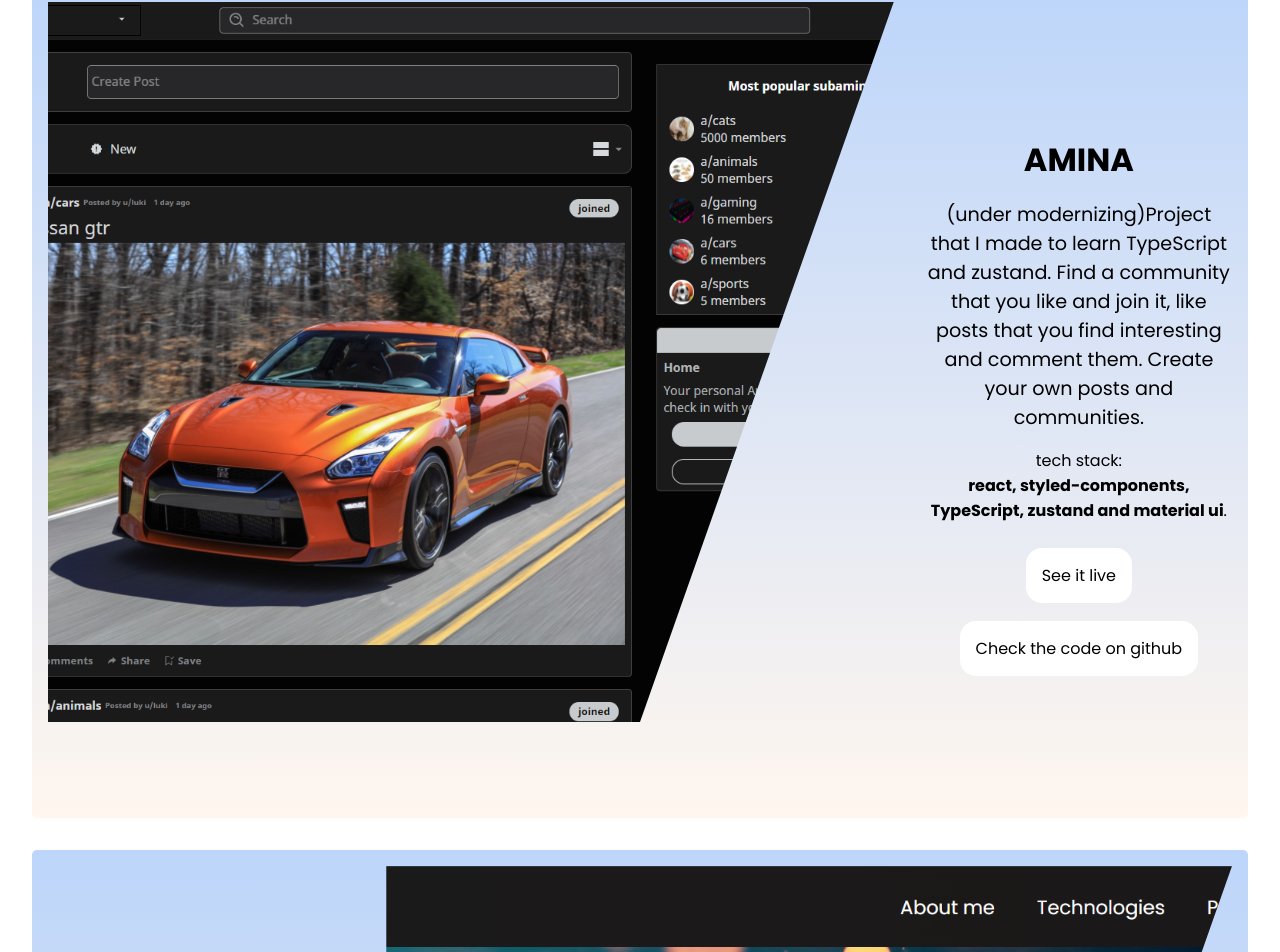
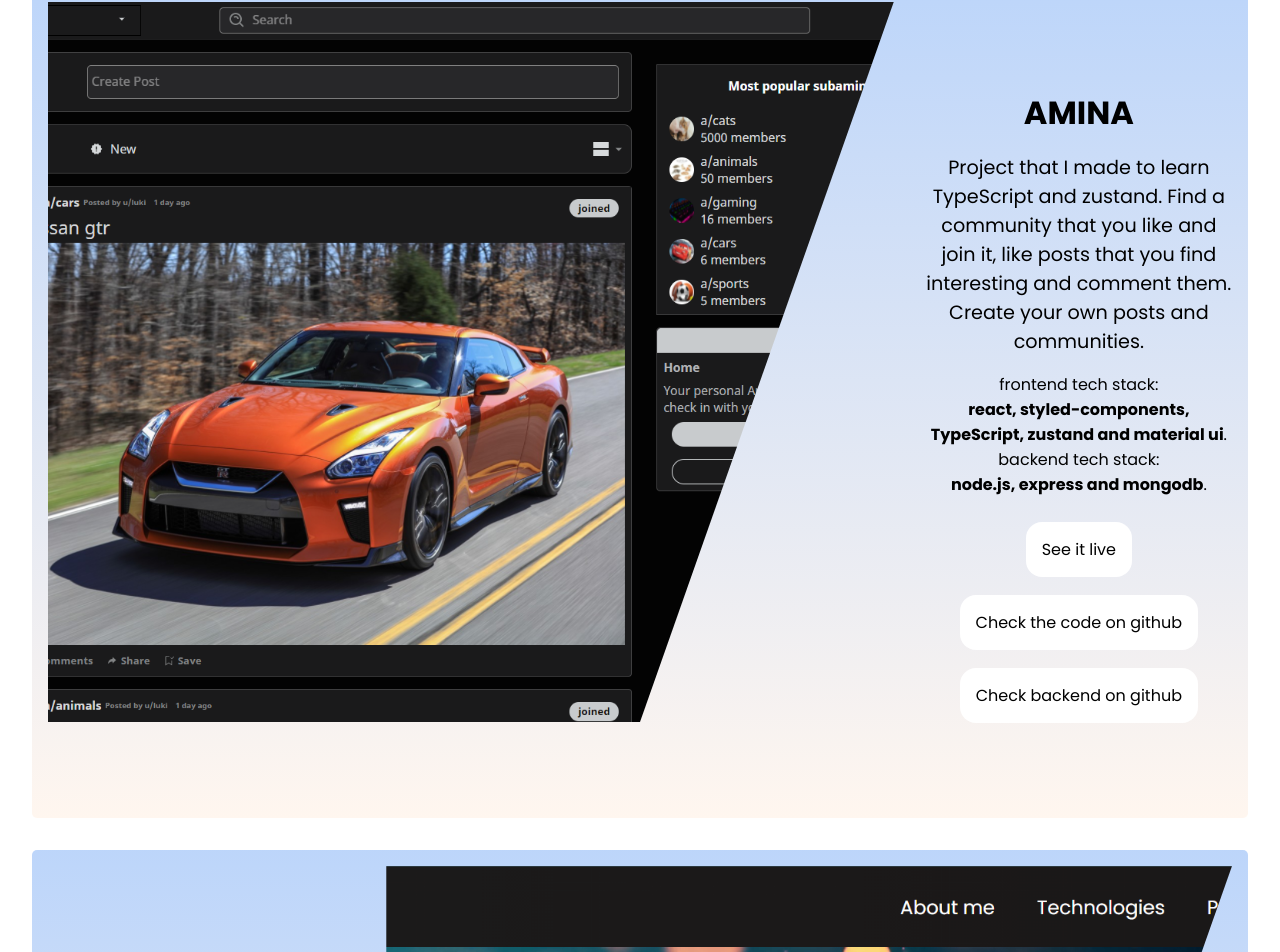
Before and after one commit to lukasz-chase/portfolio, a React (Create React App) app: page / in a window 1280 px wide. Shown: the part 4382-5334 px from the top of the page. Built offline with nearby package versions, Linux system fonts and the light colour scheme.

Commit message:
changed info for amina

```diff
--- a/src/descriptions/projects.js
+++ b/src/descriptions/projects.js
@@ -72,11 +72,12 @@ export const projects = [
   },
   {
     img: amina,
-    info: "(under modernizing)Project that I made to learn TypeScript and zustand. Find a community that you like and join it, like posts that you find interesting and comment them. Create your own posts and communities.",
+    info: "Project that I made to learn TypeScript and zustand. Find a community that you like and join it, like posts that you find interesting and comment them. Create your own posts and communities.",
     id: "amina",
     name: "amina",
     technologies:
       "react, styled-components, TypeScript, zustand and material ui",
+    backend: "node.js, express and mongodb",
     buttons: [
       {
         label: "See it live",
@@ -85,6 +86,10 @@ export const projects = [
       {
         label: "Check the code on github",
         link: "https://github.com/luki752/amina",
+      },
+      {
+        label: "Check backend on github",
+        link: "https://github.com/luki752/amina-server",
       },
     ],
     textOrder: "2",
```
